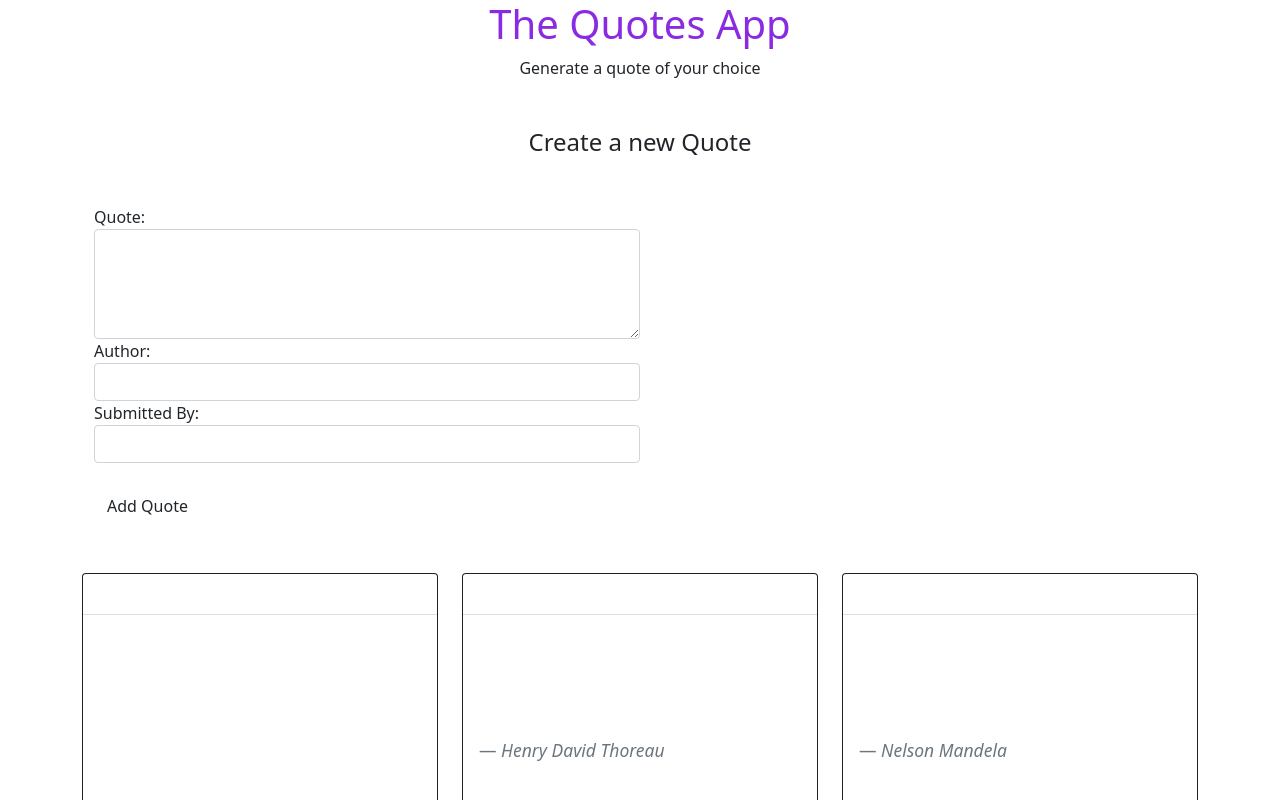
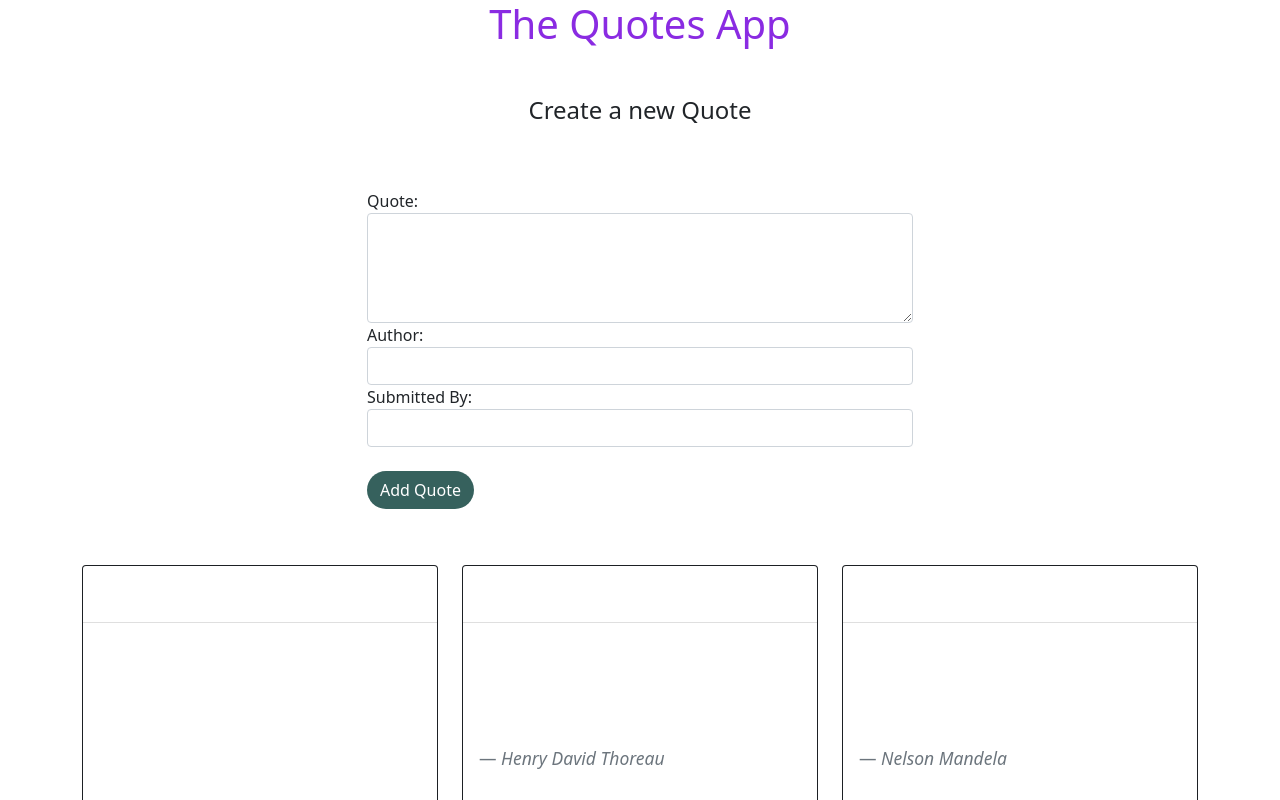
Before and after one commit to Nicholas-Kimutai/Quotes-App, an Angular app: page / in a window 1280 px wide. Shown: the top 800 px of the page. Built offline with nearby package versions, Linux system fonts and the light colour scheme.

Commit message:
st:Style the button background color

```diff
--- a/src/app/quote-form/quote-form.component.css
+++ b/src/app/quote-form/quote-form.component.css
@@ -0,0 +1,20 @@
+.btn{
+    background-color: #36615d;
+    border-radius: 50px;
+    color: white;
+}
+.quotefrm{
+    background: white;
+}
+
+html,
+body {
+    height: 100%;
+}
+
+.frm {
+    height: 50%;
+    display: flex;
+    justify-content: center;
+    align-items: center;
+}
--- a/src/app/quote-form/quote-form.component.html
+++ b/src/app/quote-form/quote-form.component.html
@@ -1,5 +1,4 @@
 <div class="container text-center mt-2">
-    <p>Generate a quote of your choice</p>
     <h4 class="mt-5">Create a new Quote</h4>
 </div>
 <div class="container mt-3 mb-2 frm">
--- a/src/app/quote/quote.component.html
+++ b/src/app/quote/quote.component.html
@@ -7,7 +7,7 @@
         <div *ngFor='let quote of sortQuotes;let i = index' class="col-md-4 mb-4">
             <div class="card text-white bg-dark h-100">
                 <div class="card-header">
-                    Quote
+                    <p>Quote</p>
                 </div>
                 <div class="card-body">
                     <blockquote class="blockquote mb-0">
```
